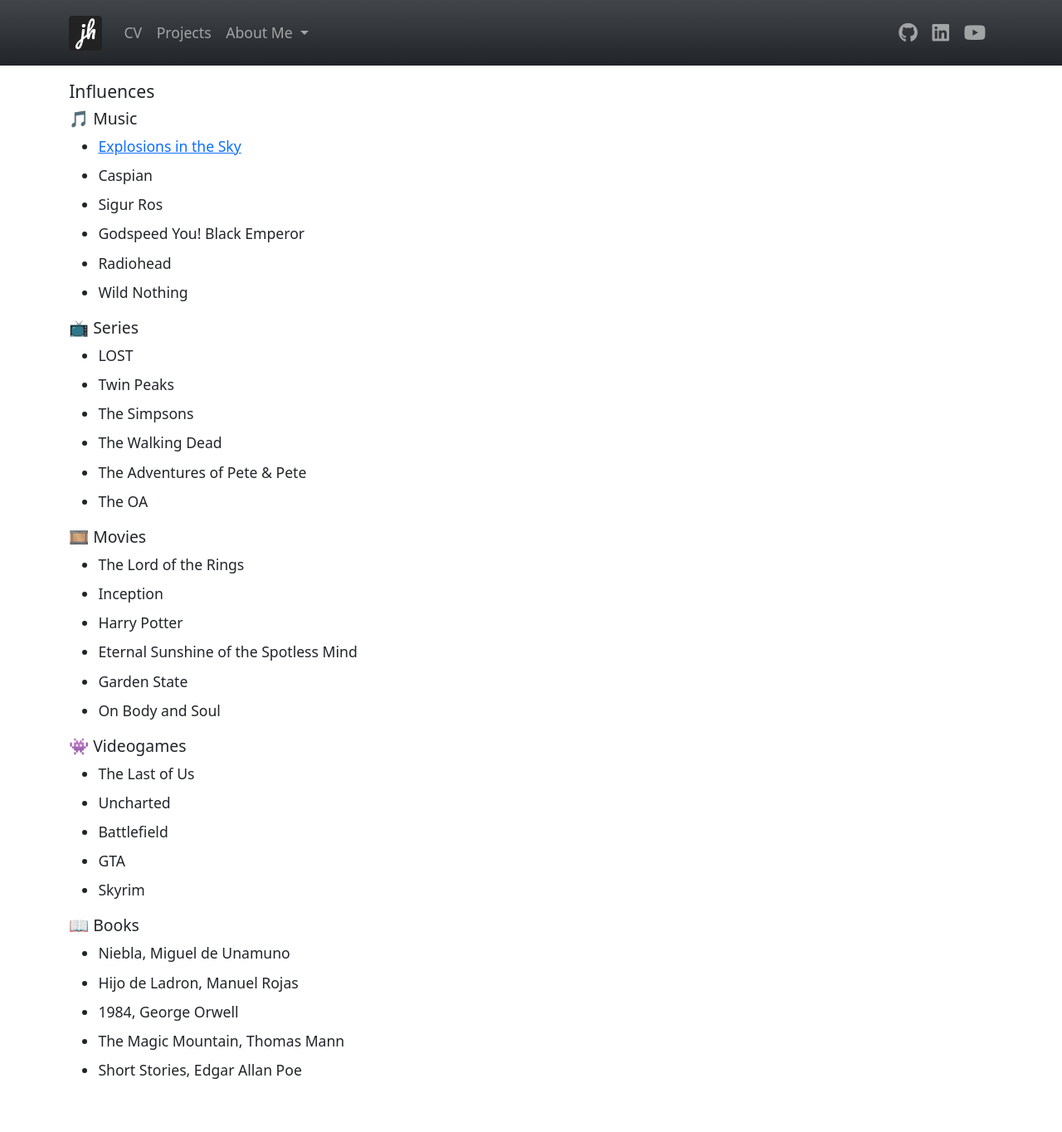
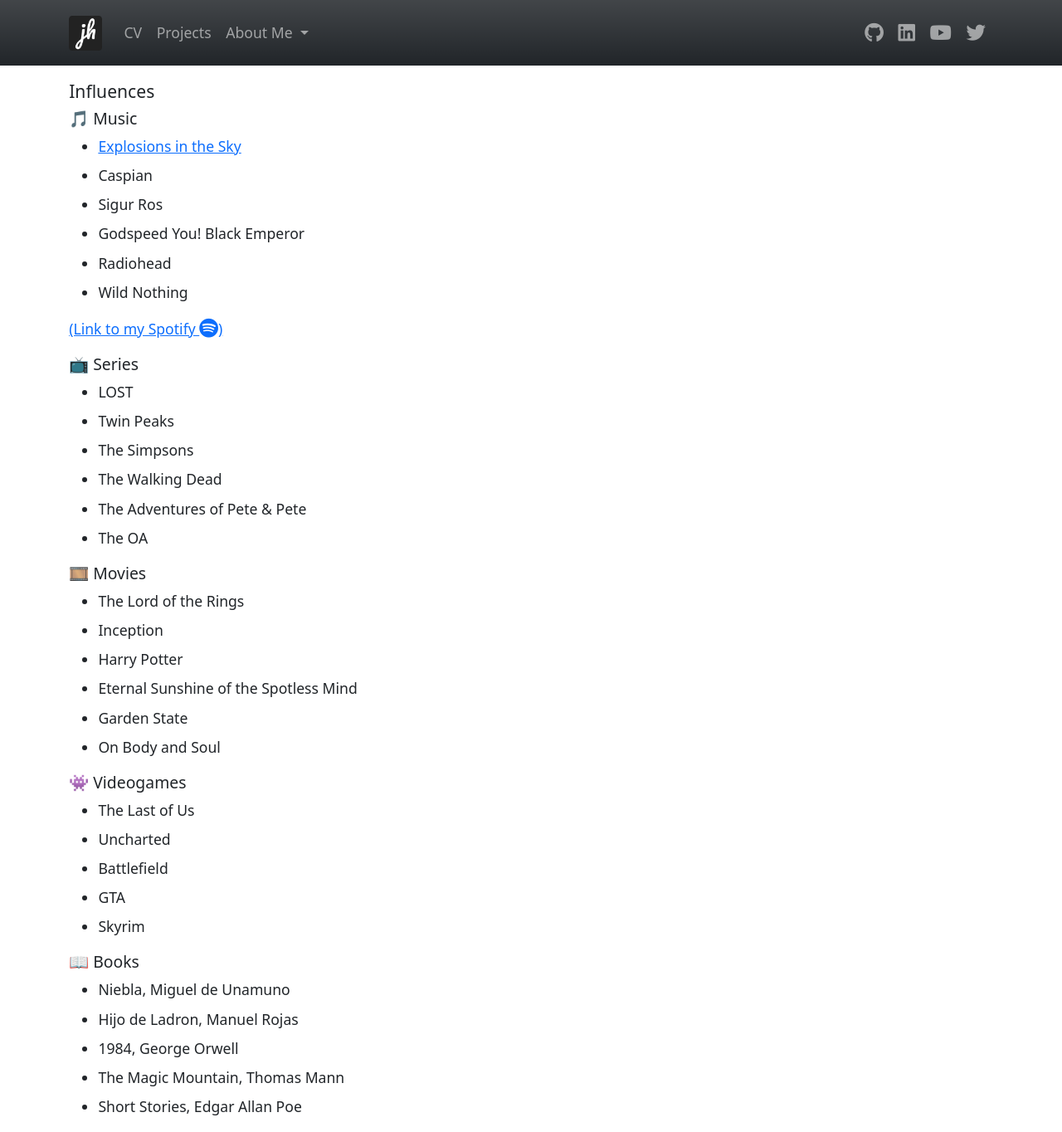
Before and after one commit to HenrYxZ/henryxz.github.io, a Jekyll site: the page built from about_me/influences/index.md, in a window 1280 px wide. Shown: the whole page at 83% size. Built offline with Jekyll 4.4.1, drawn with Linux system fonts in a browser that asks for light colours; nearby versions of some CDN libraries; before the commit the page ends 1320 px from its top, so only the background shows below that.

Commit message:
add twitter

```diff
--- a/_config.yml
+++ b/_config.yml
@@ -7,16 +7,11 @@
     values:
       image: true
 
-# Google Analytics
-# -----------------------------------------------------------------------------
-# IMPORTANT! If you are copying this website DO NOT use this value of google_analytics
-# that would make the hits of your page go to my analytics account
-# change this to your tracking ID or if you don't have remove
-# the include analytics.html code in the head element and this google_analytics line
-google_analytics: UA-148898559-2
 github-url: https://github.com/HenrYxZ
 linkedin-url: https://www.linkedin.com/in/hernaldo-henriquez
 youtube-url: https://www.youtube.com/user/xhenryx14
+twitter-url: https://twitter.com/xhenryx14
+spotify-url: https://open.spotify.com/user/xhenryx14
 website-url: https://hernaldo.me
 
 collections:
--- a/_layouts/default.html
+++ b/_layouts/default.html
@@ -100,6 +100,11 @@
                 <i class="fab fa-youtube fa-lg"></i>
               </a>
             </li>
+            <li class="nav-item">
+              <a class="nav-link" href="{{ site.twitter-url }}" target="_blank">
+                <i class="fab fa-twitter fa-lg"></i>
+              </a>
+            </li>
           </ul>
         </div>
       </div>
--- a/about_me/influences/index.md
+++ b/about_me/influences/index.md
@@ -11,6 +11,10 @@
 - Godspeed You! Black Emperor
 - Radiohead
 - Wild Nothing
+
+<a href="{{ site.spotify-url }}" target="_blank">
+    (Link to my Spotify <i class="fab fa-spotify fa-lg"></i>)
+</a>
 
 ## 📺 Series
 - LOST
```
